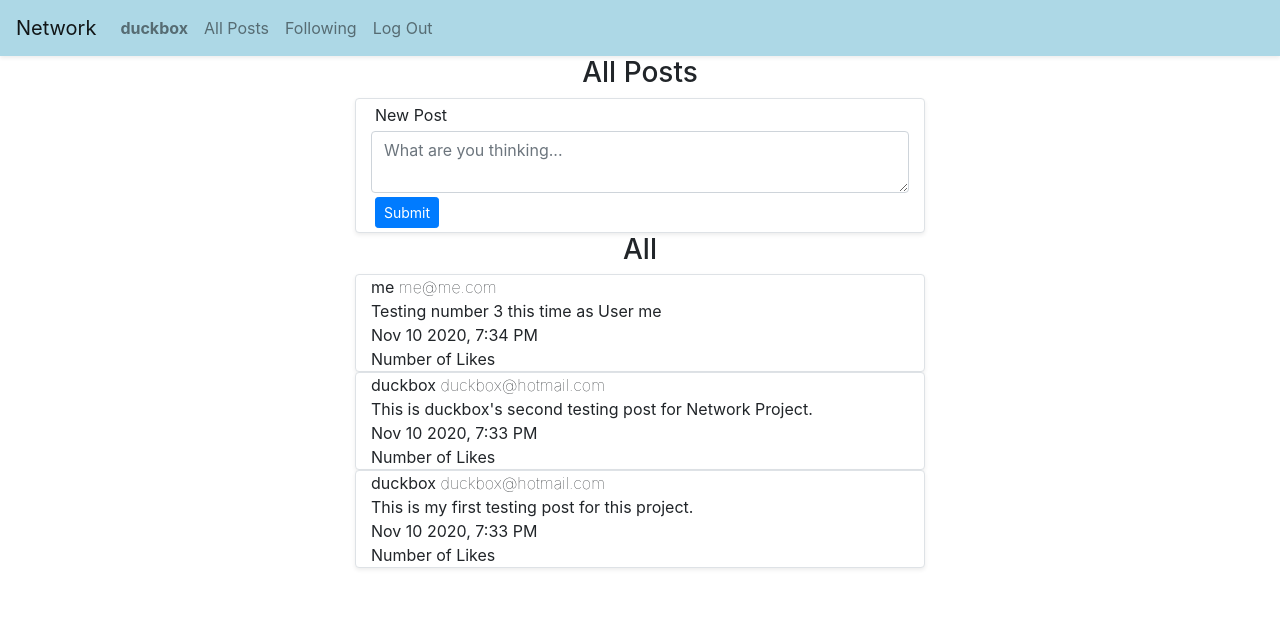
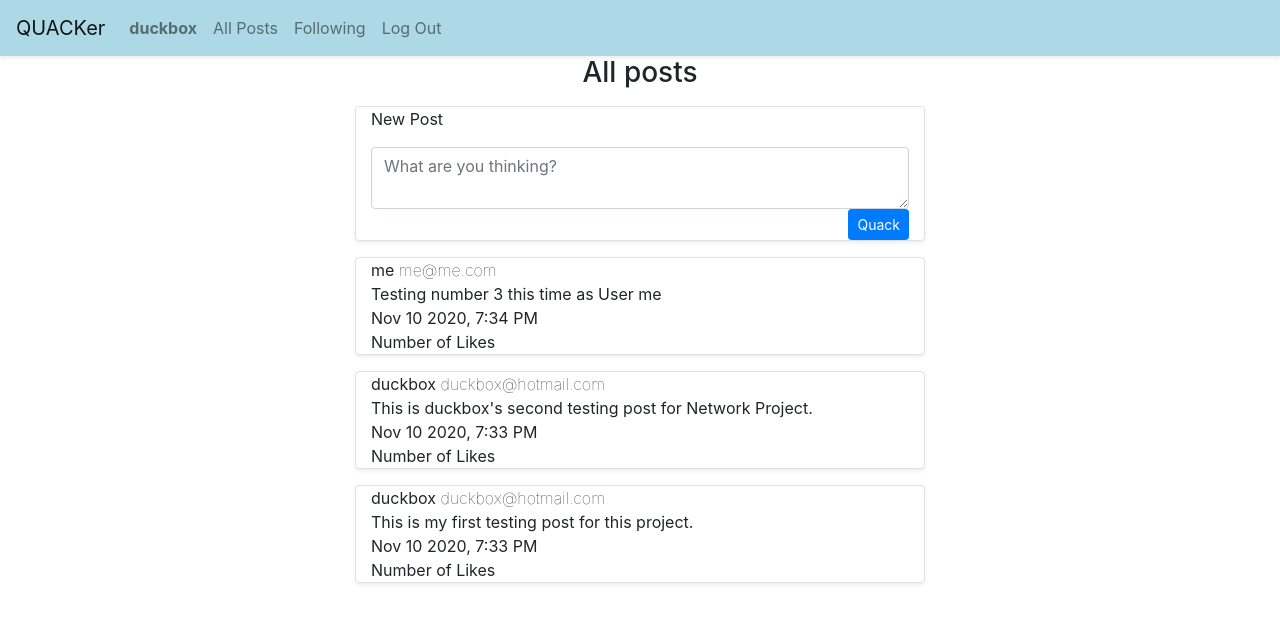
Before and after one commit to duckbox72/quacker, a Django app: page / in a window 1280 px wide. Shown: the top 623 px of the page. Run offline with Django 3.2, Linux system fonts and the light colour scheme; a user stored in the database is signed in; data comes from the database, SQL or seed files in the repository; both versions use the stored data as it was after the commit; some libraries are stand-ins or nearby versions.

Commit message:
Update feed name rendering and few style feats

```diff
--- a/network/static/network/index.js
+++ b/network/static/network/index.js
@@ -1,17 +1,15 @@
 document.addEventListener('DOMContentLoaded', function() {
-
-
   // By default, load  all posts feed
-  load_feed('all');
+  load_feed('all posts');
 });
 
 
 function load_feed(feed) {
     // Show the feed view and hide other views
-    document.querySelector('#all-posts-view').style.display = 'block';
+    document.querySelector('#feeds-view').style.display = 'block';
 
     // Show the feed name
-    document.querySelector('#all-posts-view').innerHTML = `<h3 class="text-center">${feed.charAt(0).toUpperCase() + feed.slice(1)}</h3>`;
+    document.querySelector('#feed-name').innerHTML = `<h3 class="text-center">${feed.charAt(0).toUpperCase() + feed.slice(1)}</h3>`;
 
     // Fetch feed for posts from API ROUTE
     fetch(`feed/${feed}`)
@@ -20,7 +18,7 @@ function load_feed(feed) {
         console.log(posts)
         // Display custom message if feed empty
         if (posts.length == 0) {
-            document.querySelector("#all-posts-view"). innerHTML +=
+            document.querySelector("#feeds-view"). innerHTML +=
             `<div class="row justify-content-center"
                 <div class="col">
                     This feed has no posts.
@@ -33,7 +31,7 @@ function load_feed(feed) {
             const element = document.createElement('div');
             element.className = `row justify-content-center`
             element.innerHTML =
-                `<div class="col-lg-6 border rounded shadow-sm bg-white">
+                `<div class="col-lg-6 border rounded shadow-sm m-2 bg-white">
                 <div class="row">
                     <div class="col">
                         ${post.username} <span class="font-weight-lighter text-right">${post.user_email }</span>
@@ -56,7 +54,7 @@ function load_feed(feed) {
                 </div>
             </div>`;
 
-            document.querySelector("#all-posts-view").append(element)
+            document.querySelector("#feeds-view").append(element)
         });
 
 
--- a/network/templates/network/index.html
+++ b/network/templates/network/index.html
@@ -1,26 +1,42 @@
 {% extends "network/layout.html" %}
 
 {% block title %}
-    TODO
+    QUACKer
 {% endblock %}
 
 
 {% block body %}
-<!-------  NEW POST FORM  ------->
-<h3 class="text-center">All Posts</h3>
-<div class="row justify-content-center">
-    <div class="col-lg-6 border rounded shadow-sm bg-white">
-        <form>
-            <p class="m-1">New Post</p>
-            <textarea class="form-control" type="text" placeholder="What are you thinking..."></textarea>
-            <input class="btn btn-primary btn-sm m-1" type="submit">
-        </form>
+
+<!-------  FEEDS VIEW  ------->
+<div id="feeds-view">
+    <!-------  New post form  ------->
+    <div id="feed-name" class="text-center">
+
     </div>
-</div>
 
-<!-------  ALL POSTS VIEW  ------->
-<div id="all-posts-view">
-    ALL POSTS VIEW
+    <div class="row justify-content-center">
+        <div class="col-lg-6 border rounded shadow-sm m-2 bg-white">
+            <form>
+                <div class="row">
+                    <div class="col">
+                        <p>New Post</p>
+                    </div>
+                </div>
+                <div class="row">
+                    <div class="col">
+                        <textarea class="form-control" type="text" placeholder="What are you thinking?"></textarea>
+                    </div>
+                </div>
+                <div class="row">
+                    <div class="col text-right">
+                        <input class="btn btn-primary btn-sm" value="Quack" type="submit">
+                    </div>
+                </div>
+            </form>
+        </div>
+    </div>
+    <!-- Feed added below -->
+
 </div>
 {% endblock %}
 
--- a/network/templates/network/layout.html
+++ b/network/templates/network/layout.html
@@ -14,7 +14,7 @@
     <body>
 
         <nav class="navbar navbar-expand-md navbar-light shadow-sm" style="background-color: lightblue;">
-            <a class="navbar-brand" href="#">Network</a>
+            <a class="navbar-brand" href="#">QUACKer</a>
             <div>
               <ul class="navbar-nav mr-auto">
                 {% if user.is_authenticated %}
--- a/network/views.py
+++ b/network/views.py
@@ -1,5 +1,5 @@
 from django.contrib.auth import authenticate, login, logout
-#from django.core.serializers import serialize
+from django.contrib.auth.decorators import login_required
 from django.db import IntegrityError
 from django.http import HttpResponse, HttpResponseRedirect, JsonResponse
 from django.shortcuts import render
@@ -17,10 +17,11 @@ def index(request):
     else:
         return HttpResponseRedirect(reverse("login"))
 
-
+# feed/<feed>
+@login_required
 def feed(request, feed):
     # Filter posts returned on feed
-    if feed == "all":
+    if feed == "all posts":
         posts = Post.objects.all().order_by("-created")
     elif feed == "following":
         posts = Post.objects.all().order_by("-created")
```
Also changed, not shown: db.sqlite3.
